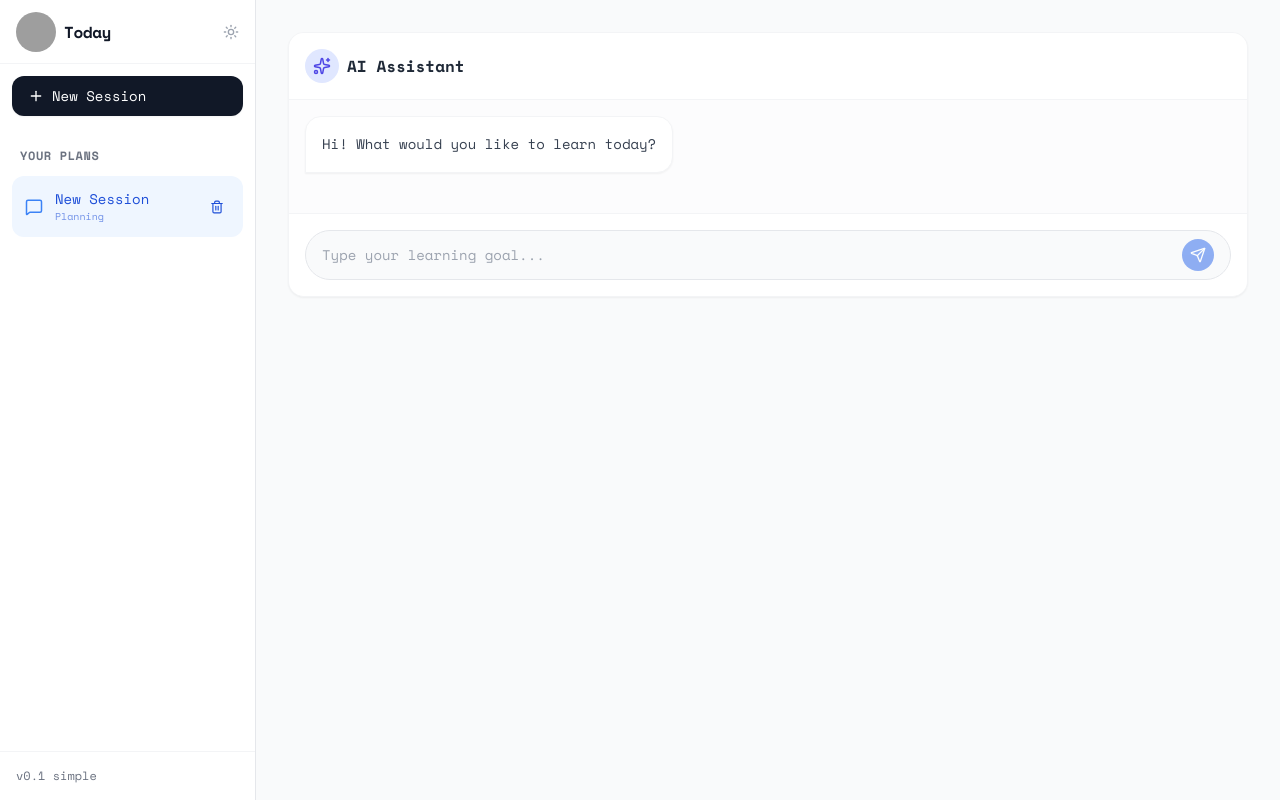
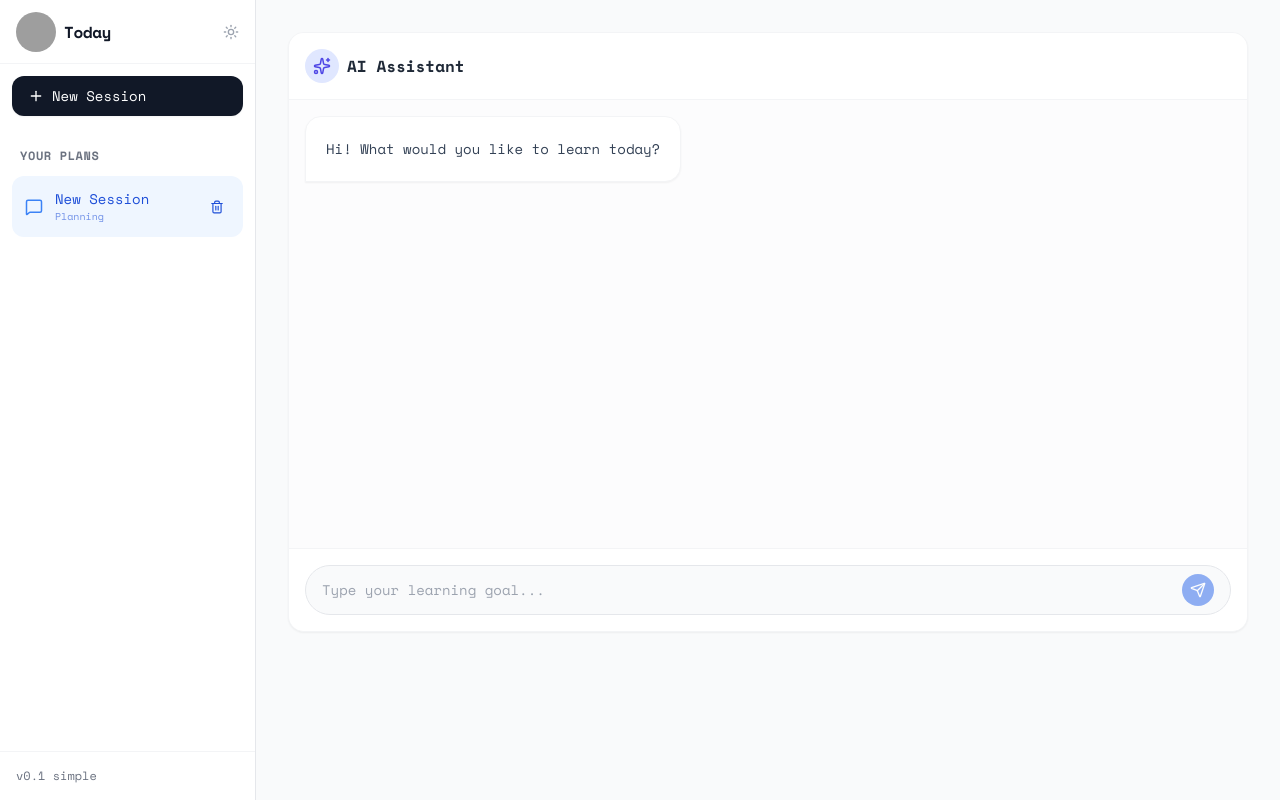
Before and after one commit to 404ll/Today, a React (Vite) app: page / in a window 1280 px wide. Built offline with nearby package versions, Linux system fonts and the light colour scheme; grey boxes are pictures that could not be loaded.

Commit message:
style:optimize message display

```diff
--- a/package.json
+++ b/package.json
@@ -13,11 +13,14 @@
     "axios": "^1.13.2",
     "lucide-react": "^0.555.0",
     "react": "^19.2.0",
-    "react-dom": "^19.2.0"
+    "react-dom": "^19.2.0",
+    "react-markdown": "^10.1.0",
+    "remark-gfm": "^4.0.1"
   },
   "devDependencies": {
     "@eslint/js": "^9.39.1",
     "@tailwindcss/postcss": "^4.1.17",
+    "@tailwindcss/typography": "^0.5.19",
     "@types/react": "^19.2.5",
     "@types/react-dom": "^19.2.3",
     "@vitejs/plugin-react": "^5.1.1",
--- a/src/api/ai/chat.ts
+++ b/src/api/ai/chat.ts
@@ -3,5 +3,5 @@ import api from "../client";
 export const chat = async (messages: Message[]) => {
     // 响应拦截器已经返回了 response.data，所以这里直接返回 response
     const response = await api.post("/chat", { messages });
-    return response;
+    return response.data;
 };
--- a/src/api/client.ts
+++ b/src/api/client.ts
@@ -8,7 +8,7 @@ const api = axios.create({
 //响应拦截器
 api.interceptors.response.use(
     (response) => {
-      return response.data;
+      return response;
     },
     (error) => {
       // 处理错误
--- a/src/components/ChatCard.tsx
+++ b/src/components/ChatCard.tsx
@@ -1,6 +1,7 @@
 import React from "react";
 import { Sparkles, Send } from "lucide-react";
 import type { Message } from "../types";
+import MessageContent from "./MessageContent";
 
 type ChatCardProps = {
   messages: Message[];
@@ -13,7 +14,7 @@ type ChatCardProps = {
 
 const ChatCard: React.FC<ChatCardProps> = ({ messages, isTyping, messagesEndRef, input, setInput, handleSend }) => {
   return (
-    <div className="flex flex-col bg-white rounded-2xl border border-gray-100 shadow-sm overflow-hidden">
+    <div className="flex flex-col bg-white h-full rounded-2xl border border-gray-100 shadow-sm overflow-hidden">
         <div className="bg-white dark:bg-blue-900 p-4 border-b border-gray-100 flex justify-between items-center">
           <div className="flex items-center gap-2">
             <div className="bg-indigo-100 text-indigo-600 p-2 rounded-full">
@@ -23,15 +24,15 @@ const ChatCard: React.FC<ChatCardProps> = ({ messages, isTyping, messagesEndRef,
           </div>
         </div>
 
-        <div className="flex-1 overflow-y-auto p-4 space-y-6 bg-gray-50/50 dark:bg-gray-900">
+        <div className="flex-1 min-h-0 overflow-y-auto p-4 space-y-6 bg-gray-50/50 dark:bg-gray-900">
           {messages.map((msg, idx) => (
             <div key={idx} className={`flex ${msg.role === 'user' ? 'justify-end' : 'justify-start'}`}>
-              <div className={`max-w-[85%] p-4 rounded-2xl text-sm leading-relaxed shadow-sm
+              <div className={`max-w-[85%] p-3 rounded-2xl text-sm leading-relaxed shadow-sm
                 ${msg.role === 'user'
                     ? 'bg-blue-600 text-white rounded-br-none dark:bg-gray-300 dark:text-black'
                     : 'bg-white text-gray-700 border border-gray-100 rounded-bl-none dark:bg-gray-800 dark:text-white'}`}
               >
-                {msg.content}
+                <MessageContent content={msg.content} role={msg.role as 'user' | 'ai'} />
               </div>
             </div>
           ))}
--- a/src/components/MainPanel.tsx
+++ b/src/components/MainPanel.tsx
@@ -49,7 +49,7 @@ const PlanningPhase: React.FC<PlanningPhaseProps> = ({ session, onUpdate }) => {
     //获取AI回复
     const aiMessage = {
       role: "ai" as const,
-      content: response.data?.message,
+      content: response.message,
     };
     onUpdate({ messages: [...newMessages, aiMessage] });
    } catch (error) {
--- /dev/null
+++ b/src/components/MessageContent.tsx
@@ -0,0 +1,23 @@
+import ReactMarkdown from 'react-markdown';
+import remarkGfm from 'remark-gfm';
+
+type MessageContentProps = {
+  content: string;
+  role: 'user' | 'ai';
+};
+
+const MessageContent: React.FC<MessageContentProps> = ({ content, role }) => {
+  if (role === 'user') {
+    return <>{content}</>;
+  } else {
+    return (
+      <div className="prose prose-slate dark:prose-invert max-w-none prose-sm prose-headings:font-semibold prose-p:my-0 prose-ul:my-2 prose-ol:my-2 prose-li:my-1 prose-code:text-sm prose-code:bg-gray-100 prose-code:dark:bg-gray-700 prose-code:px-1 prose-code:py-0.5 prose-code:rounded prose-pre:bg-gray-900 prose-pre:text-gray-100 prose-table:text-sm prose-th:border prose-td:border prose-blockquote:border-l-4 prose-blockquote:border-blue-500 prose-blockquote:pl-2 prose-blockquote:italic p-2">
+        <ReactMarkdown remarkPlugins={[remarkGfm]}>
+          {content}
+        </ReactMarkdown>
+      </div>
+    );
+  }
+};
+
+export default MessageContent;
--- a/tailwind.config.js
+++ b/tailwind.config.js
@@ -17,5 +17,5 @@ export default {
         }
       },
     },
-    plugins: [],
+    plugins: [require('@tailwindcss/typography')],
   }
```
Also changed, not shown: 1 other file (tests, documents, lock files or other folders).
